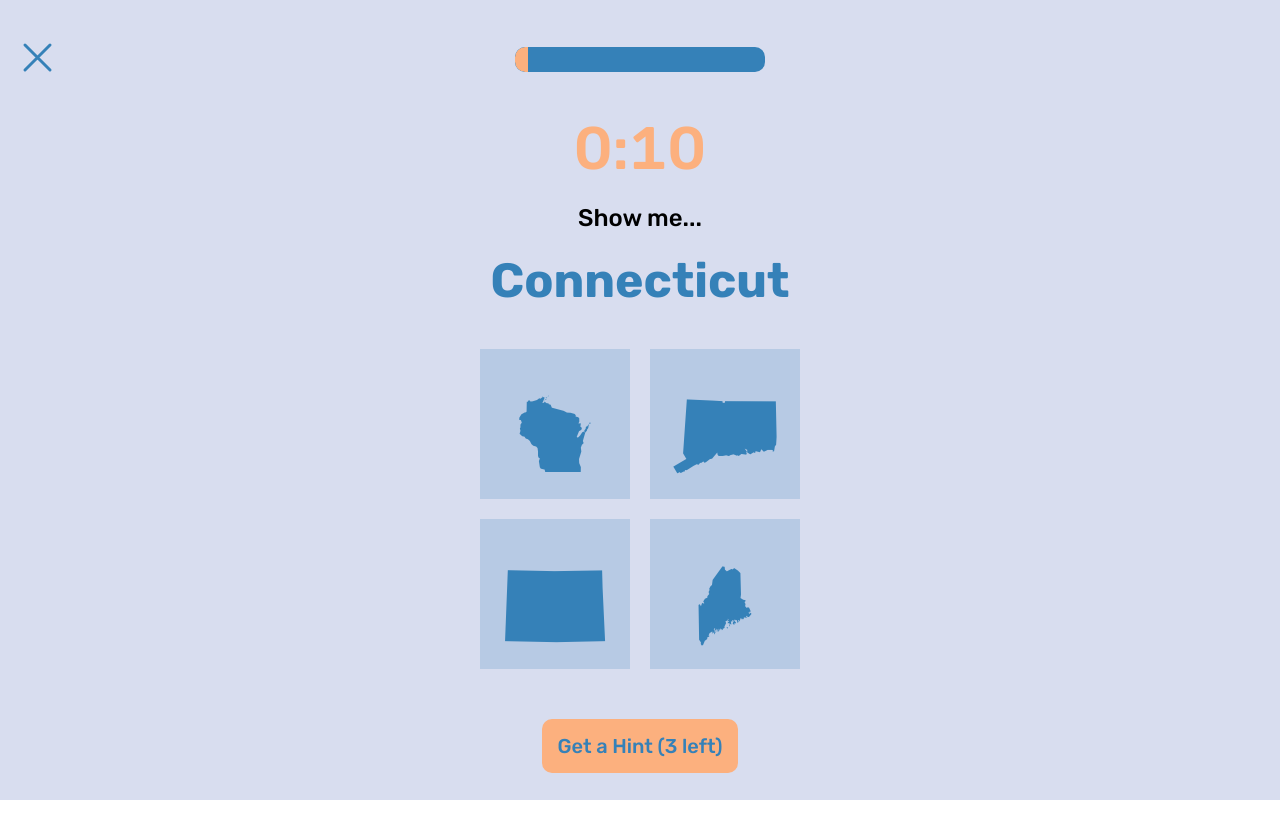
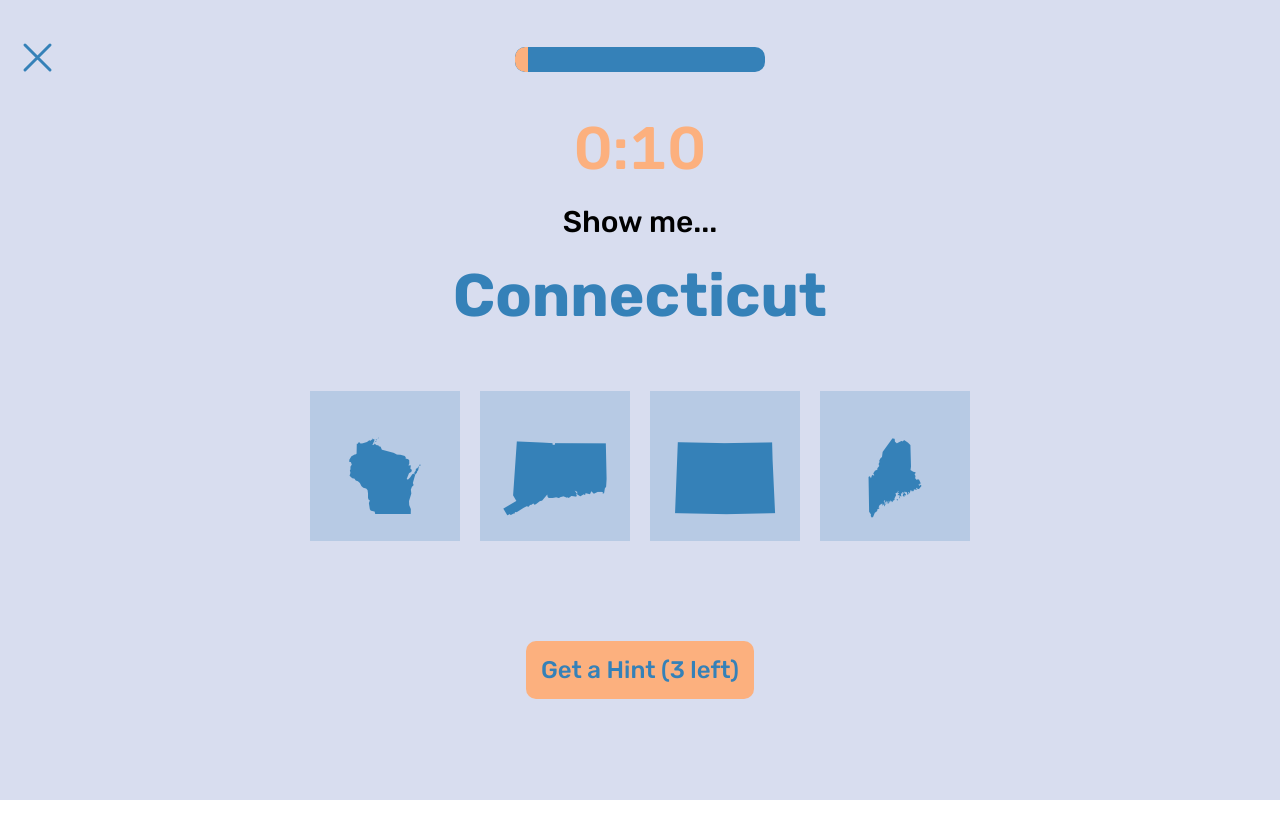
Before and after one commit to dtsioma/quiz-game, a React (Create React App) app: page /quiz in a window 1280 px wide. After the commit the page ends 800 px from the top, so only its background shows below. Built offline with nearby package versions, Linux system fonts and the light colour scheme.

Commit message:
added responsive version

```diff
--- a/src/AppStyled.ts
+++ b/src/AppStyled.ts
@@ -1,4 +1,5 @@
 import styled from "styled-components";
+import { devices } from "./styles/theme";
 
 export const AppWrapper = styled.div.attrs(
   (props: { bgColor: string }) => props
@@ -16,6 +17,10 @@ export const Header = styled.div`
   align-items: center;
   padding: 40px 20px 0;
   box-sizing: border-box;
+
+  @media ${devices.iphone7Plus} {
+    padding: 20px 20px 0;
+  }
 `;
 
 export const IconButton = styled.button`
--- a/src/components/button/ButtonStyled.ts
+++ b/src/components/button/ButtonStyled.ts
@@ -1,6 +1,6 @@
 import { css } from "styled-components";
 import { ButtonProps } from "./Button";
-import { mainTheme } from "../../styles/theme";
+import { devices, mainTheme } from "../../styles/theme";
 
 export const BtnStyles = css`
   width: ${(props: ButtonProps) => props.width || "auto"};
@@ -18,4 +18,8 @@ export const BtnStyles = css`
   font-size: 20px;
   border-radius: 10px;
   opacity: ${(props: ButtonProps) => (props.disabled ? 0.5 : 1)};
+
+  @media ${devices.ipad} {
+    font-size: 24px;
+  }
 `;
--- a/src/components/question/QuestionStyled.ts
+++ b/src/components/question/QuestionStyled.ts
@@ -1,21 +1,44 @@
 import styled, { css } from "styled-components";
 import { mainTheme } from "../../styles/theme";
 import { Button } from "../button/Button";
+import { devices } from "../../styles/theme";
 
-export const HintButton = styled(Button)`
+export const HintButton = styled(Button).attrs(
+  (props: { disabled: boolean }) => props
+)`
   margin: 50px 0;
   opacity: ${(props) => (props.disabled ? 0.5 : 1)};
+
+  @media ${devices.iphone7Plus} {
+    margin: 35px 0;
+  }
+
+  @media ${devices.ipad} {
+    margin: 100px 0 0;
+  }
 `;
 
 export const NextButton = styled(Button)`
   margin: 50px 0;
+
+  @media ${devices.iphone7Plus} {
+    margin: 35px 0;
+  }
+
+  @media ${devices.ipad} {
+    margin: 100px 0 0;
+  }
 `;
 
 export const Timer = styled.div`
-  font-weight: medium;
+  font-weight: 500;
   text-align: center;
   font-variant-numeric: tabular-nums;
   margin-top: 25px;
+
+  @media ${devices.iphone7Plus} {
+    margin-top: 10px;
+  }
 `;
 
 export const QuestionTimerStyles = css`
@@ -44,9 +67,13 @@ export const QuestionPrompt = styled.div`
 
 export const QuestionSubtitle = styled.div`
   font-size: 24px;
-  font-weight: medium;
+  font-weight: 500;
   text-align: center;
   margin-top: 10px;
+
+  @media ${devices.ipad} {
+    font-size: 30px;
+  }
 `;
 
 export const QuestionTitle = styled.div`
@@ -55,6 +82,10 @@ export const QuestionTitle = styled.div`
   font-weight: bold;
   margin-top: 20px;
   text-align: center;
+
+  @media ${devices.ipad} {
+    font-size: 60px;
+  }
 `;
 
 export const QuizOptionsWrapper = styled.div`
@@ -65,4 +96,15 @@ export const QuizOptionsWrapper = styled.div`
   row-gap: 20px;
   grid-template-columns: 150px 150px;
   grid-template-rows: 150px 150px;
+
+  @media ${devices.iphone7Plus} {
+    margin: 20px auto 0;
+  }
+
+  @media ${devices.ipad} {
+    width: 660px;
+    grid-template-columns: repeat(4, 150px);
+    grid-template-rows: 150px;
+    margin: 60px auto 0;
+  }
 `;
--- a/src/pages/countdown/CountdownStyled.tsx
+++ b/src/pages/countdown/CountdownStyled.tsx
@@ -1,6 +1,6 @@
 import styled from "styled-components";
 import { Main } from "../../components/main/MainStyled";
-import { mainTheme } from "../../styles/theme";
+import { mainTheme, devices } from "../../styles/theme";
 
 export const CountdownMain = styled(Main)`
   padding-bottom: 78px;
@@ -18,4 +18,8 @@ export const CountdownSeconds = styled.div`
 export const CountdownCaption = styled.div`
   font-size: 24px;
   color: ${mainTheme.colors.steelBlue};
+
+  @media ${devices.ipad} {
+    font-size: 30px;
+  }
 `;
--- a/src/pages/home/HomeStyled.ts
+++ b/src/pages/home/HomeStyled.ts
@@ -1,6 +1,6 @@
 import styled from "styled-components";
 import { Button } from "../../components/button/Button";
-import { mainTheme } from "../../styles/theme";
+import { devices, mainTheme } from "../../styles/theme";
 import { Main } from "../../components/main/MainStyled";
 
 export const HomeMain = styled(Main)`
@@ -22,6 +22,10 @@ export const Title = styled.h1`
   text-align: center;
   margin: 0 0 8px;
   color: ${mainTheme.colors.steelBlue};
+
+  @media ${devices.ipad} {
+    font-size: 80px;
+  }
 `;
 
 export const Subtitle = styled.h3`
@@ -29,6 +33,10 @@ export const Subtitle = styled.h3`
   color: ${mainTheme.colors.steelBlue};
   font-weight: 500;
   margin: 0;
+
+  @media ${devices.ipad} {
+    font-size: 30px;
+  }
 `;
 
 export const HomeButtonsWrapper = styled.div`
@@ -41,4 +49,8 @@ export const HomeButtonsWrapper = styled.div`
 export const HomeButton = styled(Button)`
   margin-top: 20px;
   font-size: 24px;
+
+  @media ${devices.ipad} {
+    font-size: 30px;
+  }
 `;
--- a/src/pages/results/ResultsStyled.ts
+++ b/src/pages/results/ResultsStyled.ts
@@ -1,11 +1,15 @@
 import styled from "styled-components";
 import { Main } from "../../components/main/MainStyled";
-import { mainTheme } from "../../styles/theme";
+import { devices, mainTheme } from "../../styles/theme";
 import { Button } from "../../components/button/Button";
 
 export const ResultsMain = styled(Main)`
   height: calc(100% - 78px);
   justify-content: center;
+
+  @media ${devices.iphone7Plus} {
+    height: calc(100% - 58px);
+  }
 `;
 
 export const ResultsWrapper = styled.div`
--- a/src/styles/theme.ts
+++ b/src/styles/theme.ts
@@ -8,3 +8,8 @@ export const mainTheme = {
     amaranth: "#DB324D",
   },
 };
+
+export const devices = {
+  iphone7Plus: "screen and (max-width: 450px) and (max-height: 800px)",
+  ipad: "screen and (min-width: 800px) and (min-height: 750px)",
+};
```
